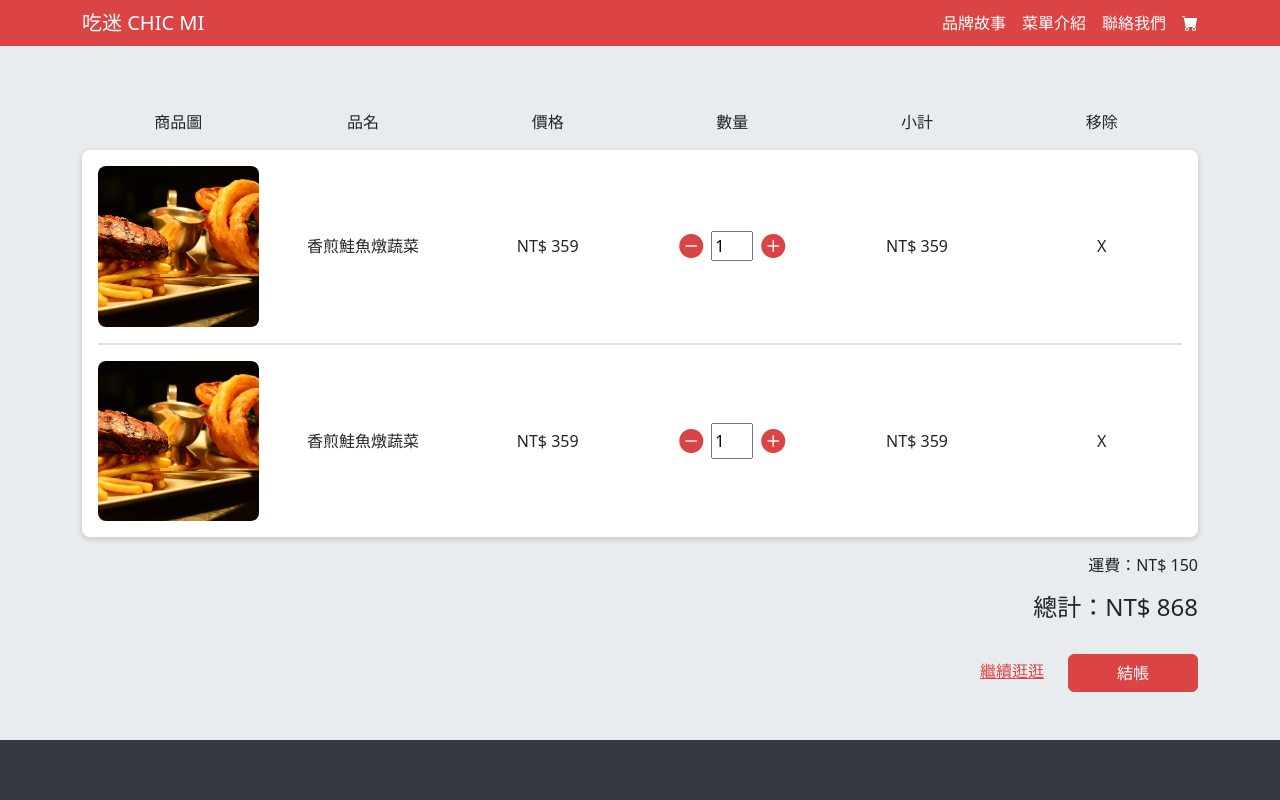
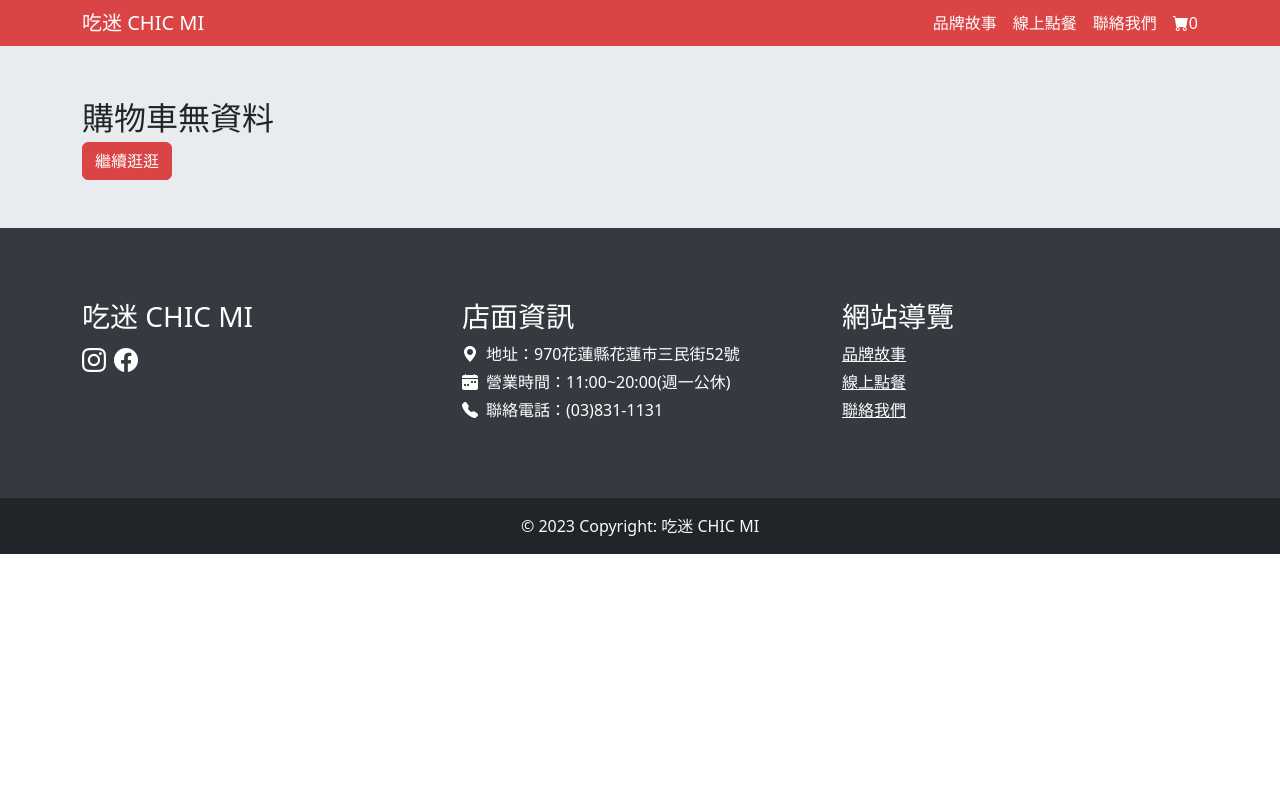
Before and after one commit to shaoairai/brunch_web, a Vue app: page /#/cart in a window 1280 px wide. Shown: the top 800 px of the page. Built offline with nearby package versions, Linux system fonts and the light colour scheme.

Commit message:
增加：pinia購物車功能

```diff
--- a/src/App.vue
+++ b/src/App.vue
@@ -2,12 +2,28 @@
 import { RouterLink, RouterView } from 'vue-router'
 import HelloWorld from './components/HelloWorld.vue'
 import WebFooter from './components/WebFooter.vue'
+
+import { mapState } from 'pinia'
+import { cartStore } from './stores/counter';
 
 console.log(import.meta.env.VITE_APP_URL);
 
 export default {
   components: {
     RouterLink, RouterView, HelloWorld, WebFooter
+  },
+  computed: {
+    ...mapState(cartStore, ['productList'])
+  },
+  mounted() {
+    // 取得 localStorage 有無暫存列表
+    const storedCart = JSON.parse(localStorage.getItem('cart'));
+    if (storedCart != null) {
+      // 1. 宣告
+      const cartStoreFunc = cartStore();
+      // 2. 直接呼叫 pinia 函式，並帶參數
+      cartStoreFunc.setProductList(storedCart);
+    }
   }
 }
 </script>
@@ -24,9 +40,13 @@ export default {
       <div class="collapse navbar-collapse justify-content-end" id="navbarNavAltMarkup">
         <div class="navbar-nav">
           <RouterLink to="/about"><span class="text-white me-3">品牌故事</span></RouterLink>
-          <RouterLink to="/products"><span class="text-white me-3">菜單介紹</span></RouterLink>
+          <RouterLink to="/products"><span class="text-white me-3">線上點餐</span></RouterLink>
           <RouterLink to="/contact"><span class="text-white me-3">聯絡我們</span></RouterLink>
-          <RouterLink to="/cart"><span class="text-white"><i class="bi bi-cart-fill"></i></span></RouterLink>
+          <RouterLink to="/cart"><span class="text-white"><i class="bi bi-cart-fill"></i>
+              <span>
+                {{ productList.length }}
+              </span>
+            </span></RouterLink>
         </div>
       </div>
     </div>
--- a/src/components/WebFooter.vue
+++ b/src/components/WebFooter.vue
@@ -46,7 +46,7 @@ export default {
                 <RouterLink to="about" class="footer-nav">品牌故事</RouterLink>
               </div>
               <div class="pb-1">
-                <RouterLink to="products" class="footer-nav">菜單介紹</RouterLink>
+                <RouterLink to="products" class="footer-nav">線上點餐</RouterLink>
               </div>
               <div class="pb-1">
                 <RouterLink to="contact" class="footer-nav">聯絡我們</RouterLink>
--- a/src/stores/counter.js
+++ b/src/stores/counter.js
@@ -1,12 +1,81 @@
-import { ref, computed } from 'vue'
-import { defineStore } from 'pinia'
+import { ref, computed } from "vue";
+import { defineStore } from "pinia";
 
-export const useCounterStore = defineStore('counter', () => {
-  const count = ref(0)
-  const doubleCount = computed(() => count.value * 2)
-  function increment() {
-    count.value++
-  }
+export const cartStore = defineStore("cart", {
+  state: () => {
+    return {
+      // 購物車列表
+      productList: [],
+      // 運費
+      deliveryFee: 100,
+      // 費用總和
+      totalPrice: 0,
+    };
+  },
+  actions: {
+    // 如果 localStorage 有資料，就存放
+    // 3. 直接可執行
+    setProductList(storedCart) {
+      this.productList = storedCart;
+    },
 
-  return { count, doubleCount, increment }
-})
+    /* 加入購物車 */
+    addToCart(product) {
+      const obj = {
+        id: product.id,
+        img: product.imageUrl,
+        name: product.title,
+        price: product.price,
+        number: 1,
+      };
+      this.productList.push(obj);
+      console.log(this.productList);
+      // 存到 localStorage
+      localStorage.setItem("cart", JSON.stringify(this.productList));
+    },
+
+    /* 購物車內的函式 */
+    // 數量 +1
+    plusProduct(product) {
+      this.productList.forEach((item, i) => {
+        if (item.id === product.id) {
+          this.productList[i].number += 1;
+        }
+      });
+      // 存到 localStorage
+      localStorage.setItem("cart", JSON.stringify(this.productList));
+    },
+    // 數量 -1
+    minusProduct(product) {
+      this.productList.forEach((item, i) => {
+        if (item.id === product.id) {
+          if (this.productList[i].number > 1) {
+            this.productList[i].number -= 1;
+          }
+        }
+      });
+      // 存到 localStorage
+      localStorage.setItem("cart", JSON.stringify(this.productList));
+    },
+    // 刪除品項
+    delProduct(product) {
+      this.productList.forEach((item, i) => {
+        if (item.id === product.id) {
+          this.productList.splice(i, 1);
+        }
+      });
+      // 存到 localStorage
+      localStorage.setItem("cart", JSON.stringify(this.productList));
+    },
+  },
+  getters: {
+    calcTotal(store) {
+      const { deliveryFee } = store;
+      let total = 0;
+      this.productList.forEach((item) => {
+        total += item.price * item.number;
+      });
+      return total + deliveryFee;
+    },
+  },
+});
--- a/src/views/front/CartView.vue
+++ b/src/views/front/CartView.vue
@@ -1,24 +1,39 @@
 <script>
 import { RouterLink } from 'vue-router';
-  export default{
-    data(){
-      return{
-        text:"Products頁"
+import { mapState, mapActions } from 'pinia';
+import { cartStore } from '../../stores/counter'
+
+export default {
+  data() {
+    return {
+      text: "Products頁",
     }
   },
-    components:{
+  methods: {
+    // 該產品+1
+    ...mapActions(cartStore, ['plusProduct', 'minusProduct', 'delProduct']),
+  },
+  components: {
     RouterLink
   },
-    mounted(){
-      console.log("#router",this.$route.params.id)
+  computed: {
+    ...mapState(cartStore, ['productList', 'deliveryFee', 'calcTotal']),
+  },
+  mounted() {
+    console.log("#router", this.$route.params.id)
   }
 }
 </script>
 
 <template>
   <section class="bg-lightgray">
+    <!-- 無資料 -->
+    <div class="py-5 container" v-if="productList.length <= 0">
+      <div class="fs-2">購物車無資料</div>
+      <RouterLink to="/products" class="btn btn-primary">繼續逛逛</RouterLink>
+    </div>
     <!-- 菜單 -->
-      <div class="py-5 container">
+    <div class="py-5 container" v-if="productList.length > 0">
       <!-- 名稱  -->
       <div class="row p-3">
         <div class="col d-flex justify-content-center">商品圖</div>
@@ -31,54 +46,45 @@ import { RouterLink } from 'vue-router';
       <div class="row">
         <div class="col">
           <div class="products-list-area px-3 bg-white rounded-3">
+            <template v-for="(item, index) in productList" :key="item.id">
               <!-- 單一品項 -->
               <div class="row align-items-center py-3">
                 <div class="col w-100 overflow-hidden">
                   <div class="position-relative" style="padding-top: 100%;">
-                    <img src="/src/assets/img/beef.jpg" class="position-absolute top-0 start-0 w-100 h-100 rounded-3" style="object-fit: cover;" alt="...">
+                    <img :src="item.img" class="position-absolute top-0 start-0 w-100 h-100 rounded-3"
+                      style="object-fit: cover;" alt="...">
                   </div>
                 </div>
-                <div class="col d-flex justify-content-center">香煎鮭魚燉蔬菜</div>
-                <div class="col d-flex justify-content-center">NT$ 359</div>
+                <div class="col d-flex justify-content-center">{{ item.name }}</div>
+                <div class="col d-flex justify-content-center">NT$ {{ item.price }}</div>
                 <div class="col d-flex justify-content-center align-items-center">
+                  <div @click="minusProduct(item)">
                     <i class="bi bi-dash-circle-fill text-primary fs-4"></i>
-                  <input type="number" value="1" class="input-number mx-2" />
+                  </div>
+                  <input type="number" class="input-number mx-2" v-model="item.number" readonly />
+                  <div @click="plusProduct(item)">
                     <i class="bi bi-plus-circle-fill text-primary fs-4"></i>
                   </div>
-                <div class="col d-flex justify-content-center">NT$ 359</div>
-                <div class="col d-flex justify-content-center">X</div>
                 </div>
-              <div class="section-line"></div>
-              <div class="row align-items-center py-3">
-                <div class="col w-100 overflow-hidden">
-                  <div class="position-relative" style="padding-top: 100%;">
-                    <img src="/src/assets/img/beef.jpg" class="position-absolute top-0 start-0 w-100 h-100 rounded-3" style="object-fit: cover;" alt="...">
+                <div class="col d-flex justify-content-center">NT$ {{ item.price * item.number }}</div>
+                <div class="col d-flex justify-content-center" @click="delProduct(item)">X</div>
               </div>
-                </div>
-                <div class="col d-flex justify-content-center">香煎鮭魚燉蔬菜</div>
-                <div class="col d-flex justify-content-center">NT$ 359</div>
-                <div class="col d-flex justify-content-center">
-                  <i class="bi bi-dash-circle-fill text-primary fs-4"></i>
-                  <input type="number" value="1" class="input-number mx-2" />
-                  <i class="bi bi-plus-circle-fill text-primary fs-4"></i>
-                </div>
-                <div class="col d-flex justify-content-center">NT$ 359</div>
-                <div class="col d-flex justify-content-center">X</div>
-              </div>
+              <div class="section-line" v-if="index < productList.length - 1"></div>
+            </template>
           </div>
         </div>
       </div>
       <div class="row py-3">
         <div class="text-end">
           <div class="col">
-              運費：NT$ 150
+            運費：NT$ {{ deliveryFee }}
           </div>
         </div>
       </div>
       <div class="row pb-4">
         <h4 class="text-end">
           <div class="col">
-              總計：NT$ 868
+            總計：NT$ {{ calcTotal }}
           </div>
         </h4>
       </div>
@@ -94,16 +100,33 @@ import { RouterLink } from 'vue-router';
 
 <style lang="scss" scoped>
 @import "@/assets/all.scss";
-  .section-line{
+
+.section-line {
   border-bottom: 2px solid $gray-300;
 }
-  .bg-lightgray{
+
+.bg-lightgray {
   background: $gray-200;
 }
-  .products-list-area{
+
+.products-list-area {
   box-shadow: 0px 2px 4px 2px lightgray;
 }
-  .input-number{
+
+.input-number {
   width: 42px;
+  -webkit-appearance: textfield;
+  appearance: textfield;
+}
+
+input[type=number]::-webkit-outer-spin-button,
+input[type=number]::-webkit-inner-spin-button {
+  -webkit-appearance: none;
+  margin: 0;
+}
+
+/* Firefox */
+input[type=number] {
+  -moz-appearance: textfield;
 }
 </style>
--- a/src/views/front/ProductView.vue
+++ b/src/views/front/ProductView.vue
@@ -1,21 +1,23 @@
 <script>
 import { RouterLink } from 'vue-router';
-  export default{
-    data(){
-      return{
-        text:"Products頁"
+export default {
+  props: ['products'],
+  data() {
+    return {
+      text: "Products頁"
     }
   },
-    components:{
+  components: {
     RouterLink
   },
-    mounted(){
-      console.log("#router",this.$route.params.id)
+  mounted() {
+    console.log("#router", this.$route.params.id)
   }
 }
 </script>
 
 <template>
+  {{ products }}
   <section>
     <!-- 菜單 -->
     <div class="py-5 container">
@@ -23,7 +25,8 @@ import { RouterLink } from 'vue-router';
         <div class="col-6">
           <div class="w-100 h-100 border-0">
             <div class="position-relative w-100 overflow-hidden rounded-3" style="padding-top: 100%;">
-                <img src="/src/assets/img/beef.jpg" class="position-absolute top-0 start-0 w-100 h-100" style="object-fit: cover;" alt="...">
+              <img src="/src/assets/img/beef.jpg" class="position-absolute top-0 start-0 w-100 h-100"
+                style="object-fit: cover;" alt="...">
             </div>
           </div>
         </div>
@@ -41,7 +44,8 @@ import { RouterLink } from 'vue-router';
 
 <style lang="scss" scoped>
 @import "@/assets/all.scss";
-  .section-line{
+
+.section-line {
   width: 10%;
   border-bottom: 2px solid $gray-300;
 }
```
Also changed, not shown: src/views/front/ProductsView.vue (+27 -3 lines). Lines whose indentation alone changed are shown as unchanged.
